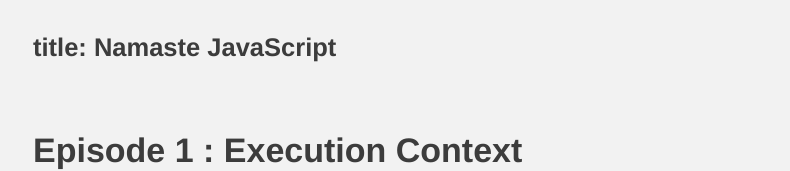
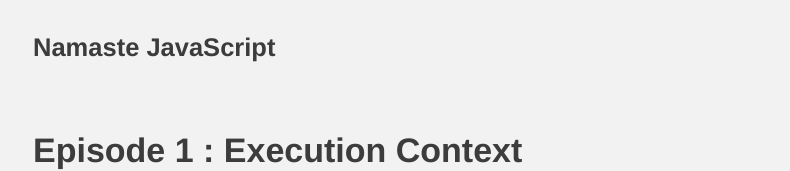
Before and after one commit to tufancodeclouds/namaste_javascript_notes, a plain HTML site: page index.html in a window 1280 px wide. Shown: the top 171 px of the page, without its empty margins (250-1040 px from the left). Drawn offline with Linux system fonts and the light colour scheme.

Commit message:
second commit

```diff
--- a/index.html
+++ b/index.html
@@ -1,14 +1,14 @@
 <!DOCTYPE html>
 <html>
   <head>
-    <title>title: Namaste JavaScript</title>
+    <title>Namaste JavaScript</title>
     <meta http-equiv="Content-Type" content="text/html; charset=UTF-8">
     <meta name="viewport" content="width=device-width, initial-scale=1.0" />
     <link type="text/css" rel="stylesheet" href="./css/style.css" />
     <link type="text/css" rel="stylesheet" href="./css/pilcrow.css" />
     <link type="text/css" rel="stylesheet" href="./css/hljs-github.min.css"/>
   </head>
-<body><h2 id="title-namaste-javascript"><a class="header-link" href="#title-namaste-javascript"></a>title: Namaste JavaScript</h2>
+<body><h2 id="title-namaste-javascript"><a class="header-link" href="#title-namaste-javascript"></a>Namaste JavaScript</h2>
 <br>
 
 <h1 id="episode-1--execution-context"><a class="header-link" href="#episode-1--execution-context"></a>Episode 1 : Execution Context</h1>
```
